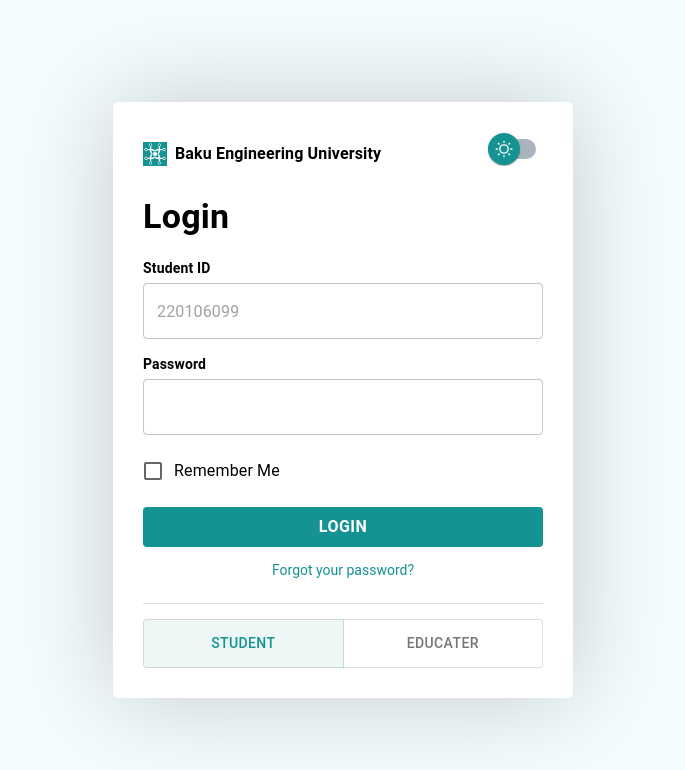
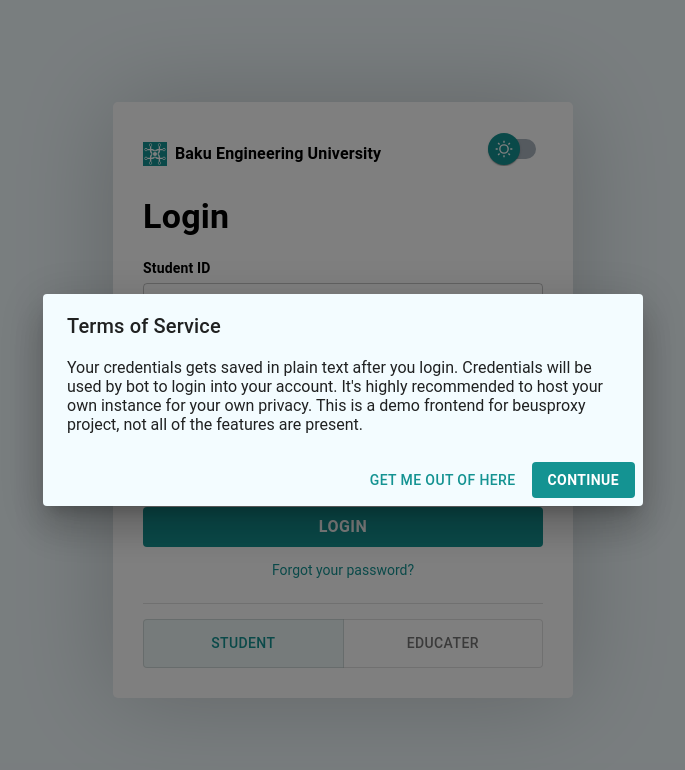
Before and after one commit to Zynthasius39/beusp, a React (Vite) app: page /#/login in a window 1280 px wide. Shown: the top 770 px of the page, without its empty margins (297-982 px from the left). Built offline with nearby package versions, Linux system fonts and the light colour scheme; no server answers.

Commit message:
Fix verify flood

```diff
--- a/src/components/Login.tsx
+++ b/src/components/Login.tsx
@@ -25,7 +25,8 @@
 import { KeyboardEvent, MouseEvent, useCallback, useEffect, useRef, useState } from "react";
 import { NavLink, useNavigate } from "react-router-dom";
 import { useAuth } from "../utils/Auth";
-import { checkResponseStatus, fetchCached, UnauthorizedApiError, url, verify } from "../utils/Api";
+import { checkResponseStatus, fetchCached, UnauthorizedApiError, url } from "../utils/Api";
+import TosDialog from "./TosDialog";
 
 
 export default function Login() {
@@ -100,6 +101,7 @@
     }
     try {
       await login(studentId, password);
+      verifiedAuth();
       getHome();
       navigate("/");
     } catch (e) {
@@ -144,12 +146,10 @@
 
 
   const getComponent = async () => {
-    if (!await verify()) {
+    if (authed) {
+      getHome();
+    } else {
       logout();
-    } else {
-      verifiedAuth();
-      await getHome();
-      getStudPhoto();
     }
   }
 
@@ -157,7 +157,7 @@
   useEffect(() => {
     getComponent();
     clearTimeout(timer.current);
-  }, [name, imageURL]);
+  }, []);
 
   return (
     <Stack
@@ -329,6 +329,7 @@
           }
         </Stack>
       </FormGroup>
+      <TosDialog />
       <Snackbar
         open={alert != undefined}
       >
--- /dev/null
+++ b/src/components/TosDialog.tsx
@@ -0,0 +1,45 @@
+import { Button, Dialog, DialogActions, DialogContent, DialogTitle } from "@mui/material";
+import { useEffect, useState } from "react";
+import { PrimaryButton } from "../Components";
+
+export default function TosDialog() {
+    const [open, setOpen] = useState(true);
+    const [btn, setBtn] = useState(true);
+
+    const handleContinueClick = () => {
+        localStorage.setItem("tos", "true");
+        setOpen(false);
+    }
+
+    useEffect(() => {
+        const timer = setInterval(() => {
+            setBtn(false);
+            clearInterval(timer);
+        }, 5000);
+    }, []);
+
+    if (localStorage.getItem("tos") === "true") {
+        return;
+    } else
+        return (
+            <Dialog open={open}>
+                <DialogTitle>
+                    Terms of Service
+                </DialogTitle>
+                <DialogContent>
+                    Your credentials gets saved in plain text after you login.
+                    Credentials will be used by bot to login into your account.
+                    It's highly recommended to host your own instance for your own privacy.
+                    This is a demo frontend for beusproxy project, not all of the features are present.
+                </DialogContent>
+                <DialogActions>
+                    <Button onClick={() => window.location.href = "https://www.youtube.com/watch?v=dQw4w9WgXcQ"}>
+                        Get me out of here
+                    </Button>
+                    <PrimaryButton onClick={handleContinueClick} disabled={btn}>
+                        Continue
+                    </PrimaryButton>
+                </DialogActions>
+            </Dialog>
+        )
+}
```
